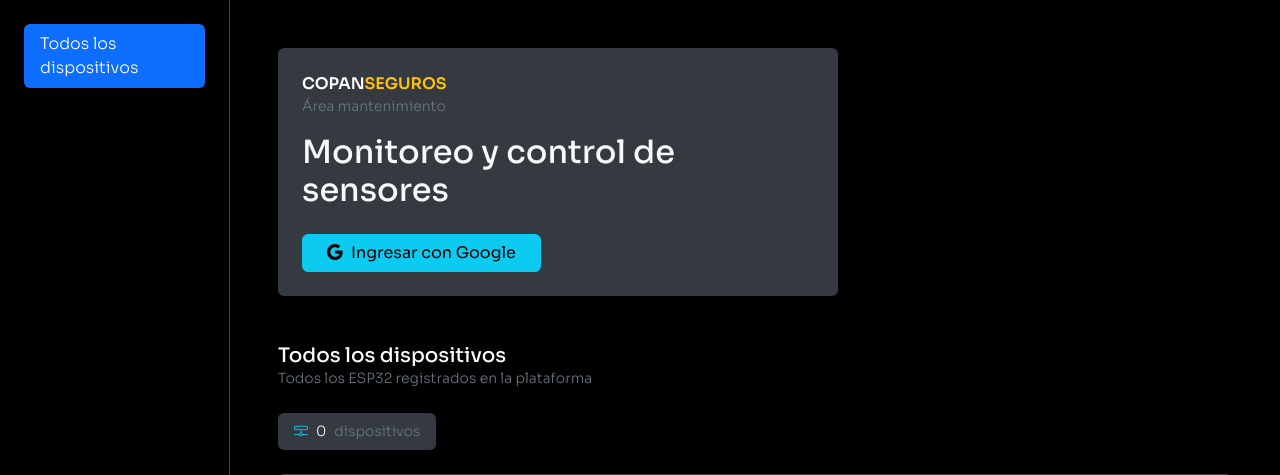
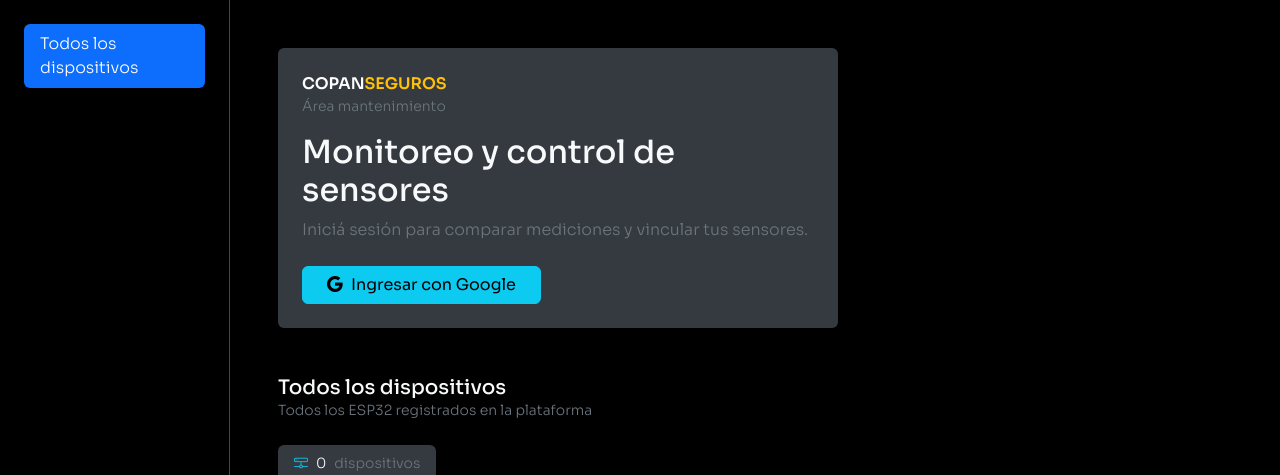
Before and after one commit to delpianocp/esp32-tester, a Django app: page / in a window 1280 px wide. Shown: the part 63-538 px from the top of the page. Run offline with Django 5.2, Linux system fonts and the light colour scheme; data that the repository does not hold is empty.

Commit message:
fix hero home

```diff
--- a/templates/devices/device_list.html
+++ b/templates/devices/device_list.html
@@ -9,7 +9,8 @@
         <span class="text-white">COPAN</span><span class="text-warning">SEGUROS</span>
     </div>
     <p class="text-secondary small mb-3">Área mantenimiento</p>
-    <h1 class="fs-2 text-light mb-4">Monitoreo y control de sensores</h1>
+    <h1 class="fs-2 text-light mb-2">Monitoreo y control de sensores</h1>
+    <p class="text-secondary mb-4 fw-light">Iniciá sesión para comparar mediciones y vincular tus sensores.</p>
     <a href="{% url 'social:begin' 'google-oauth2' %}" class="btn btn-info d-inline-flex align-items-center gap-2 px-4">
         <i class="bi bi-google"></i>
         Ingresar con Google
```
